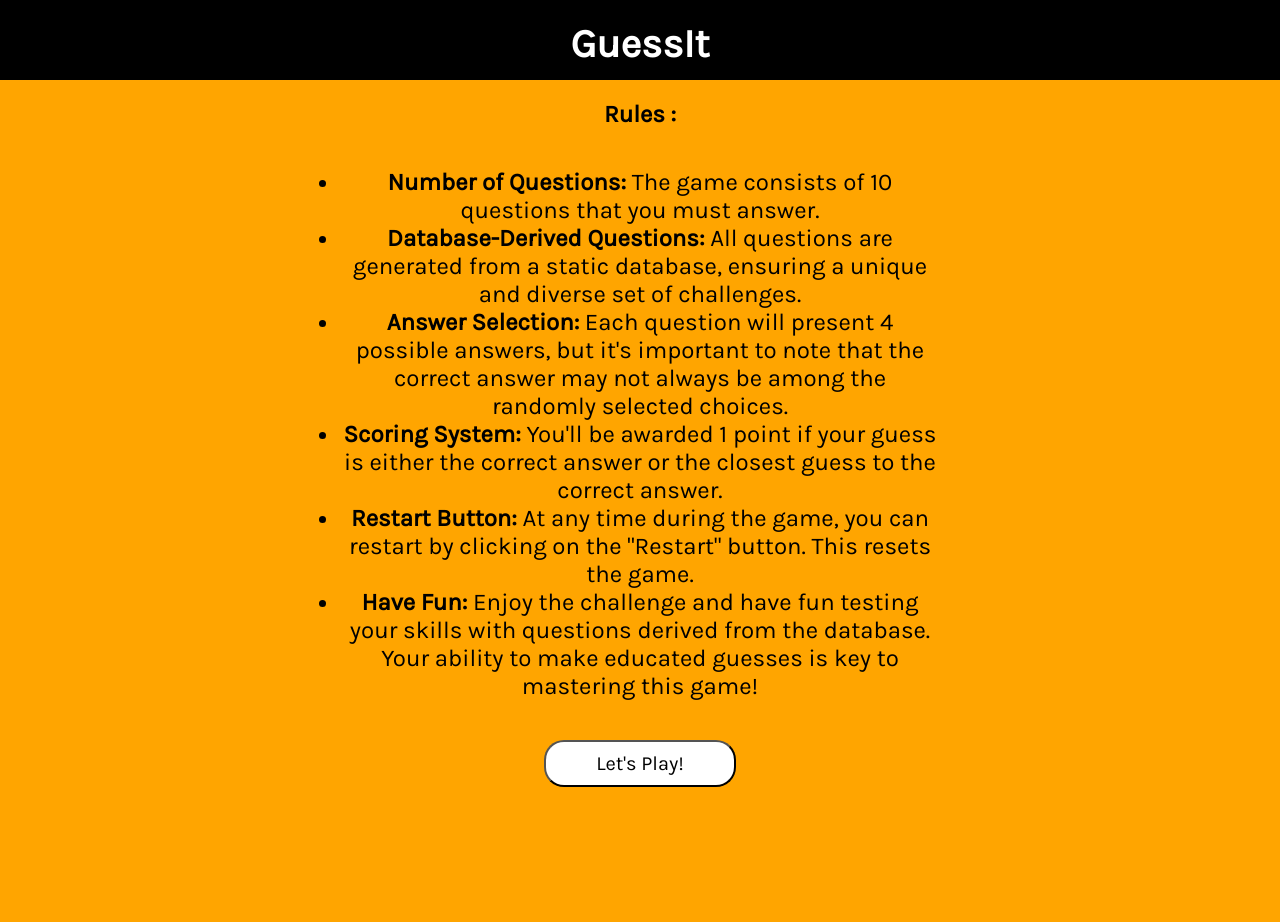
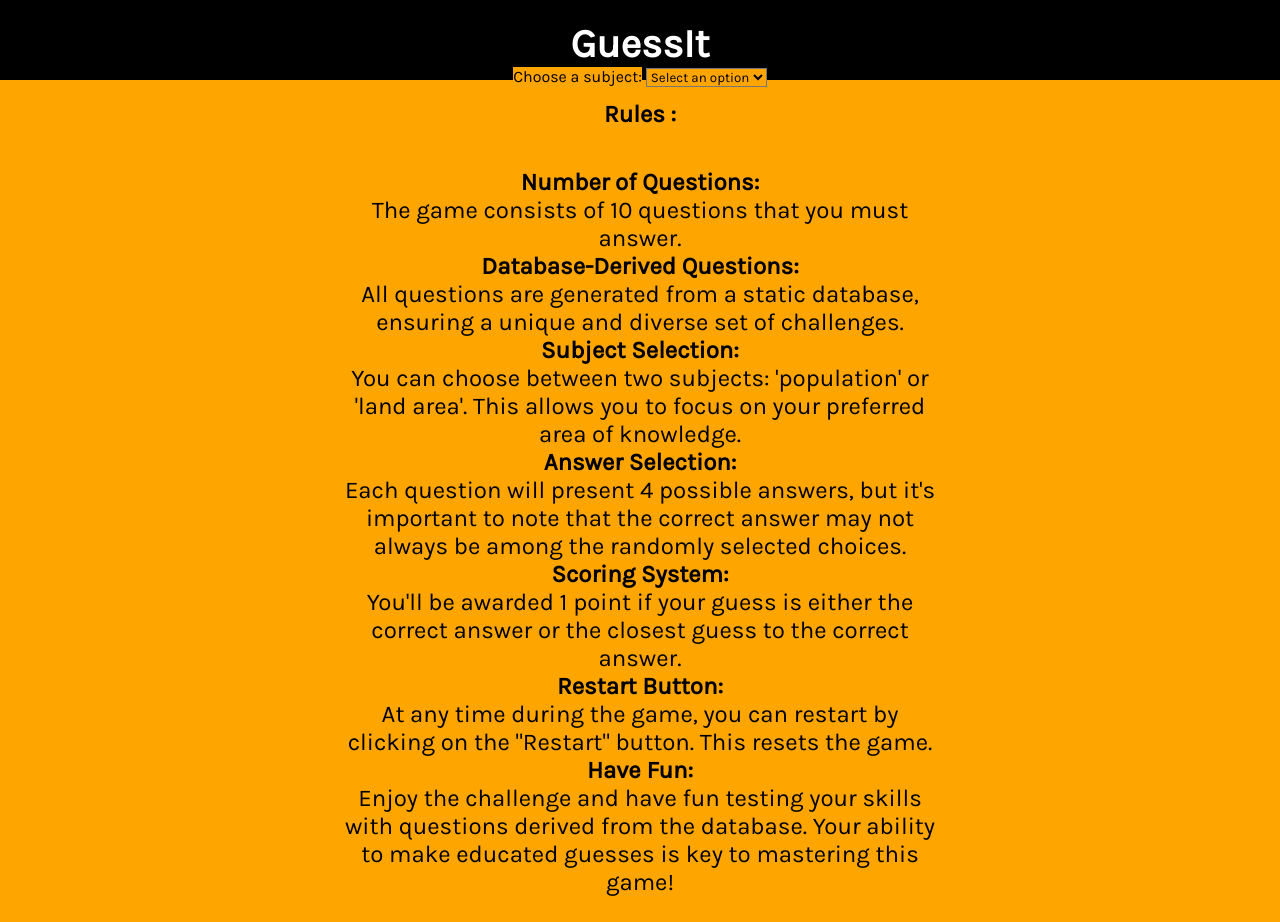
Before and after one commit to sabifromtherock/ts-game-project, a website built with Vite: page index.html in a window 1280 px wide. Shown: the top 922 px of the page. Built offline with nearby package versions, Linux system fonts and the light colour scheme.

Commit message:
added optional game subject

```diff
--- a/index.html
+++ b/index.html
@@ -9,6 +9,12 @@
   <body>
     <header class="header">
       <h1 class="header__title">GuessIt</h1>
+      <label for="select" class="header__label">Choose a subject:</label>
+      <select id="select" name="Countries" class="header__select">
+        <option value="" disabled selected>Select an option</option>
+        <option value="population" class="header__option">Population</option>
+        <option value="area" class="header__option">Land area</option>
+      </select>
       <button class="header__restart-button">Restart</button>
     </header>
     <section class="rules">
@@ -17,32 +23,40 @@
       </p>
       <ul class="rules__description">
         <li>
-          <strong>Number of Questions:</strong> The game consists of 10
-          questions that you must answer.
+          <strong>Number of Questions:</strong><br />
+          The game consists of 10 questions that you must answer.
         </li>
         <li>
-          <strong>Database-Derived Questions:</strong> All questions are
-          generated from a static database, ensuring a unique and diverse set of
-          challenges.
+          <strong>Database-Derived Questions:</strong> <br />
+          All questions are generated from a static database, ensuring a unique
+          and diverse set of challenges.
         </li>
         <li>
-          <strong>Answer Selection:</strong> Each question will present 4
-          possible answers, but it's important to note that the correct answer
-          may not always be among the randomly selected choices.
+          <strong>Subject Selection:</strong><br />
+          You can choose between two subjects: 'population' or 'land area'. This
+          allows you to focus on your preferred area of knowledge.
         </li>
         <li>
-          <strong>Scoring System:</strong> You'll be awarded 1 point if your
-          guess is either the correct answer or the closest guess to the correct
-          answer.
+          <strong>Answer Selection:</strong><br />
+          Each question will present 4 possible answers, but it's important to
+          note that the correct answer may not always be among the randomly
+          selected choices.
         </li>
         <li>
-          <strong>Restart Button:</strong> At any time during the game, you can
-          restart by clicking on the "Restart" button. This resets the game.
+          <strong>Scoring System:</strong><br />
+          You'll be awarded 1 point if your guess is either the correct answer
+          or the closest guess to the correct answer.
         </li>
         <li>
-          <strong>Have Fun:</strong> Enjoy the challenge and have fun testing
-          your skills with questions derived from the database. Your ability to
-          make educated guesses is key to mastering this game!
+          <strong>Restart Button:</strong><br />
+          At any time during the game, you can restart by clicking on the
+          "Restart" button. This resets the game.
+        </li>
+        <li>
+          <strong>Have Fun:</strong><br />
+          Enjoy the challenge and have fun testing your skills with questions
+          derived from the database. Your ability to make educated guesses is
+          key to mastering this game!
         </li>
       </ul>
 
--- a/src/main.ts
+++ b/src/main.ts
@@ -5,9 +5,10 @@ import { createAnswerInnerHTML } from "./utils/createAnswerInnerHTML";
 
 let totalScore: number = 0;
 let countryIndex: number = getRandomNumber(0, 247);
-let nextButtonCounter = 1;
-let amountOfQuestion = 0;
-let isAnswerButtonClicked = true;
+let nextButtonCounter: number = 1;
+let amountOfQuestion: number = 0;
+let isAnswerButtonClicked: boolean = true;
+let questionText: string = "population";
 const answerButtonIds: string[] = ["answerA", "answerB", "answerC", "answerD"];
 
 const rulesDescription = document.querySelector(
@@ -31,6 +32,9 @@ const score = document.querySelector(
 const restartButton = document.querySelector(
   ".header__restart-button"
 ) as HTMLButtonElement;
+const selectElement = document.querySelector(
+  ".header__select"
+) as HTMLSelectElement;
 
 if (
   !rulesDescription ||
@@ -45,7 +49,16 @@ if (
 nexQuestionButton.style.display = "none";
 restartButton.style.display = "none";
 
-const handleClickOnPlayButton = () => {
+export let selectedValue: "population" | "area" = "population";
+const handleSelectOptions = (): void => {
+  //@ts-ignore --> Type 'string' is not assignable to type '"population" | "area"'.ts(2322)
+  selectedValue = selectElement.value;
+  if (selectedValue === "area") questionText = "land area";
+};
+
+const handleClickOnPlayButton = (): void => {
+  console.log(selectedValue);
+
   playButton.style.display = "none";
   nexQuestionButton.style.display = "";
   answersContainer.style.display = "";
@@ -54,7 +67,7 @@ const handleClickOnPlayButton = () => {
   restartButton.style.display = "";
 
   // generate radom country question
-  questionContainer.innerHTML = `<div class="question-container__image"><img src="${countriesData[countryIndex].flag}" alt="The flag of ${countriesData[countryIndex].name}" class="question-container__image" /></div><p class="question-container__question">Which answer is closest to ${countriesData[countryIndex].name}'s population?</p>`;
+  questionContainer.innerHTML = `<div class="question-container__image"><img src="${countriesData[countryIndex].flag}" alt="The flag of ${countriesData[countryIndex].name}" class="question-container__image" /></div><p class="question-container__question">Which answer is closest to ${countriesData[countryIndex].name}'s ${questionText}?</p>`;
 
   // generate random answer options to the question
   const startingMultiplier: number = getRandomNumber(5, 12);
@@ -84,7 +97,7 @@ const handleClickOnNextButton = () => {
   questionContainer.innerHTML = "";
   countryIndex = getRandomNumber(0, 247);
   const country = countriesData[countryIndex];
-  questionContainer.innerHTML += `<div class="question-container__image"><img src="${country.flag}" alt="The flag of ${country.name}" class="question-container__image" /></div><p class="question-container__question">Which answer is closest to ${country.name}'s population?</p>`;
+  questionContainer.innerHTML += `<div class="question-container__image"><img src="${country.flag}" alt="The flag of ${country.name}" class="question-container__image" /></div><p class="question-container__question">Which answer is closest to ${country.name}'s ${questionText}?</p>`;
 
   // generate random answer options to the question
   answersContainer.innerHTML = "";
@@ -101,7 +114,7 @@ const handleClickOnNextButton = () => {
     amountOfQuestion + 1
   } <br/> Your score: <strong style="color: red">${totalScore}</strong></p><p style="display: none">${
     country.name
-  }'s population : ${country.population}</p>`;
+  }'s ${selectedValue} : ${country[selectedValue]}</p>`;
 };
 
 const handleAnswers = (): void => {
@@ -116,7 +129,8 @@ const handleAnswers = (): void => {
   if (!answerA || !answerB || !answerC || !answerD)
     throw new Error("Issue with selector");
 
-  const actualPopulation = countriesData[countryIndex].population;
+  const actualData = countriesData[countryIndex][selectedValue];
+  console.log(actualData);
   const answers: number[] = [
     Number(answerA.innerText),
     Number(answerB.innerText),
@@ -125,7 +139,7 @@ const handleAnswers = (): void => {
   ];
 
   const closest = answers.reduce((prev, curr) => {
-    return Math.abs(curr - actualPopulation) < Math.abs(prev - actualPopulation)
+    return Math.abs(curr - actualData) < Math.abs(prev - actualData)
       ? curr
       : prev;
   });
@@ -150,7 +164,7 @@ const handleAnswers = (): void => {
     });
     const country = countriesData[countryIndex];
 
-    score.innerHTML = `<p>Question number: ${amountOfQuestion} <br/> Your score: <strong style="color: red">${totalScore}</strong></p><p style="color: green"><strong>${country.name}'s population : ${country.population}</strong></p>`;
+    score.innerHTML = `<p>Question number: ${amountOfQuestion} <br/> Your score: <strong style="color: red">${totalScore}</strong></p><p style="color: green"><strong>${country.name}'s ${questionText} : ${country[selectedValue]}</strong></p>`;
   };
 
   answerA.addEventListener("click", handleClickOnAnswerButton);
@@ -159,10 +173,7 @@ const handleAnswers = (): void => {
   answerD.addEventListener("click", handleClickOnAnswerButton);
 };
 
-const handleRestart = () => {
-  window.location.reload();
-};
-
-restartButton.addEventListener("click", handleRestart);
+restartButton.addEventListener("click", () => window.location.reload());
 playButton.addEventListener("click", handleClickOnPlayButton);
 nexQuestionButton.addEventListener("click", handleClickOnNextButton);
+selectElement.addEventListener("change", handleSelectOptions);
--- a/src/styles/_rules-section.scss
+++ b/src/styles/_rules-section.scss
@@ -8,6 +8,7 @@
     padding: 20px;
     font-family: $secondary-font;
     font-size: 1.5rem;
+    list-style-type: none;
   }
 
   &__button {
--- a/src/utils/createAnswerInnerHTML.ts
+++ b/src/utils/createAnswerInnerHTML.ts
@@ -1,3 +1,4 @@
+import { selectedValue } from "../main";
 import { Country } from "../types/Countries";
 
 export const createAnswerInnerHTML = (
@@ -11,7 +12,7 @@ export const createAnswerInnerHTML = (
     container.innerHTML += `<button class="answers-container__answer" id='${
       buttonIds[i]
     }'>${Math.floor(
-      ((multiplier + i) / 10) * countries[index].population
+      ((multiplier + i) / 10) * countries[index][selectedValue]
     )}</button>`;
   }
 };
```
